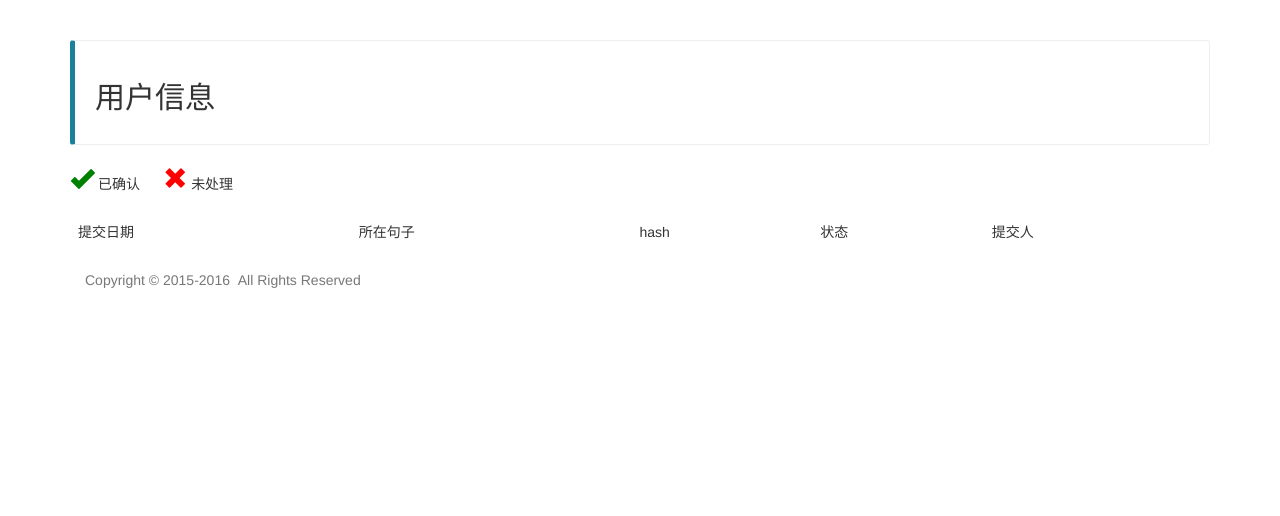
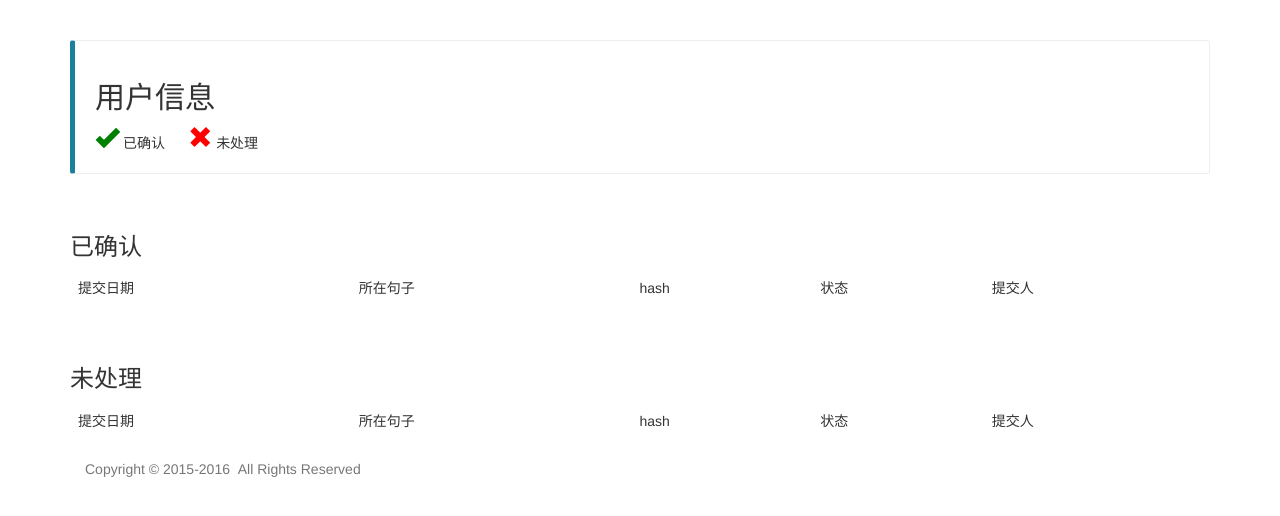
Before and after one commit to 5thgfka/Typos, a Django app: template typos/typos/templates/user.html in a window 1280 px wide. Shown: the part 51-567 px from the top of the page. Run offline with Django 3.2, Linux system fonts and the light colour scheme; the template is opened without the code that fills it, so the values that code supplies are empty; parts of the project's set-up code (start-up, migrations or seed data) failed here and were passed over; some libraries are stand-ins or nearby versions.

Commit message:
会员的typo统计显示
提交会员的typo统计显示

```diff
--- a/typos/typos/templates/user.html
+++ b/typos/typos/templates/user.html
@@ -17,16 +17,17 @@
 {% block main %}
 <div class="bs-callout bs-callout-info" id="callout-type-b-i-elems">
   <h2>用户信息</h2>
-</div>
-<span>
+  <span>
   <span class="glyphicon glyphicon-ok" aria-hidden="true" style="font-size: 24px;color:green;"></span>
   <span class="glyphicon-class">已确认{{confirmed}}</span>
 &nbsp;&nbsp;&nbsp;&nbsp;
   <span class="glyphicon glyphicon-remove" aria-hidden="true" style="font-size: 24px;color:red;"></span>
   <span class="glyphicon-class">未处理{{unConfirmed}}</span>
 </span>
+</div>
+
 <br />
-<br />
+<h3>已确认</h3>
 <table class="table">
   <thead>
     <tr>
@@ -38,7 +39,35 @@
     </tr>
   </thead>
   <tbody>
-    {% for typo in typos %}
+    {% for typo in typos_1 %}
+    <tr>
+      <td>{{ typo.submit_time|date:"Y-m-d" }}</td>
+      <td><a href="typo/{{typo.id}}">{{ typo.sentence }}</a></td>
+      <td>{{ typo.typos_hash }}</td>
+      <td>
+          {% if typo.status == '1' %}
+              已确认
+          {% endif %}
+      </td>
+      <td><a href="user/{{typo.publisher.id}}">{{ typo.publisher }}</a></td>
+    </tr>
+    {% endfor %}
+  </tbody>
+</table>
+<br />
+<h3>未处理</h3>
+<table class="table">
+  <thead>
+    <tr>
+      <td>提交日期</td>
+      <td>所在句子</td>
+      <td>hash</td>
+      <td>状态</td>
+      <td>提交人</td>
+    </tr>
+  </thead>
+  <tbody>
+    {% for typo in typos_0 %}
     <tr>
       <td>{{ typo.submit_time|date:"Y-m-d" }}</td>
       <td><a href="typo/{{typo.id}}">{{ typo.sentence }}</a></td>
--- a/typos/typos/views.py
+++ b/typos/typos/views.py
@@ -103,6 +103,8 @@ def user(request, userid):
 
     template_var['unConfirmed'] = typos_0_count
     template_var['confirmed'] = typos_1_count
-    template_var['typos'] = typos
+
+    template_var['typos_0'] = typos_0
+    template_var['typos_1'] = typos_1
 
     return render_to_response("user.html",template_var, context_instance=RequestContext(request))
```
